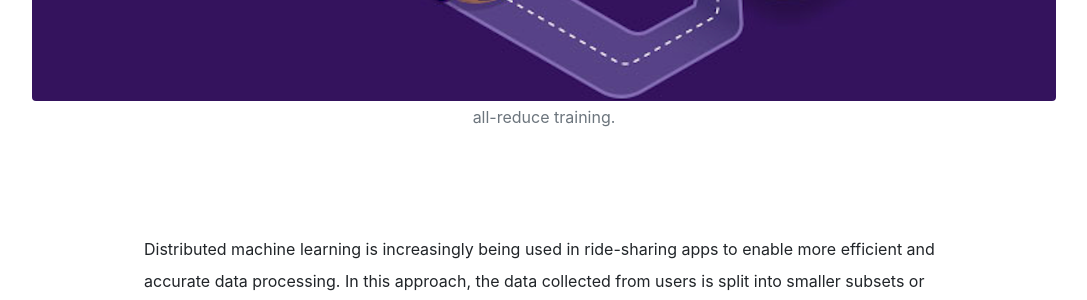
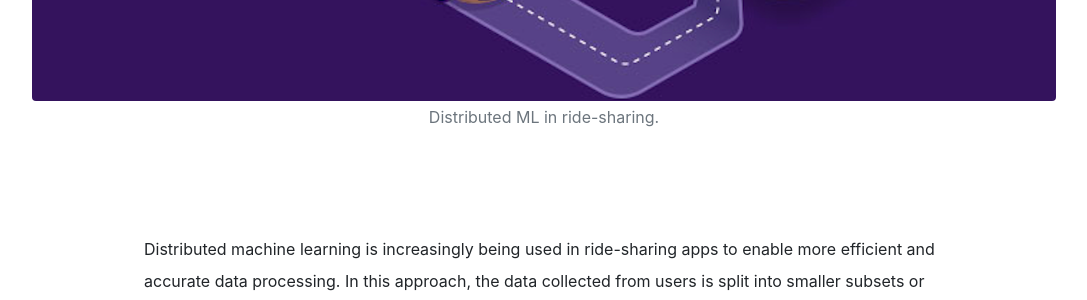
Before and after one commit to krishparadox/krishparadox.github.io, a Jekyll site: the page built from _posts/2022-12-05-ride-share-dist.md, in a window 1280 px wide and 900 px high, scrolled down 768 px. Shown: the part 153-453 px from the top of the window, without its empty margins (96-1183 px from the left). Built offline with Jekyll 4.4.1, drawn with Linux system fonts in a browser that asks for light colours; nearby versions of some CDN libraries; a style sheet for code colours, icons or effects is not loaded.

Commit message:
Update 2022-12-05-ride-share-dist.md

```diff
--- a/_posts/2022-12-05-ride-share-dist.md
+++ b/_posts/2022-12-05-ride-share-dist.md
@@ -4,7 +4,7 @@ title:  How do ride-sharing companies use distributed machine learning?
 date:   2022-12-05
 tags: [spark, distributed-systems, ray, kubernetes]
 splash_img_source: /assets/img/rs_cover_1.png
-splash_img_caption: all-reduce training.
+splash_img_caption: Distributed ML in ride-sharing.
 ---
 
 Distributed machine learning is increasingly being used in ride-sharing apps to enable more efficient and accurate data processing. In this approach, the data collected from users is split into smaller subsets or partitions and distributed across multiple servers or nodes. Machine learning algorithms are then applied to these subsets, and the resulting models are combined to generate predictions and recommendations. This approach allows for faster processing of large datasets, as well as improved accuracy due to the use of more diverse data. Additionally, distributed machine learning can help ensure user privacy by limiting access to sensitive data.
```
